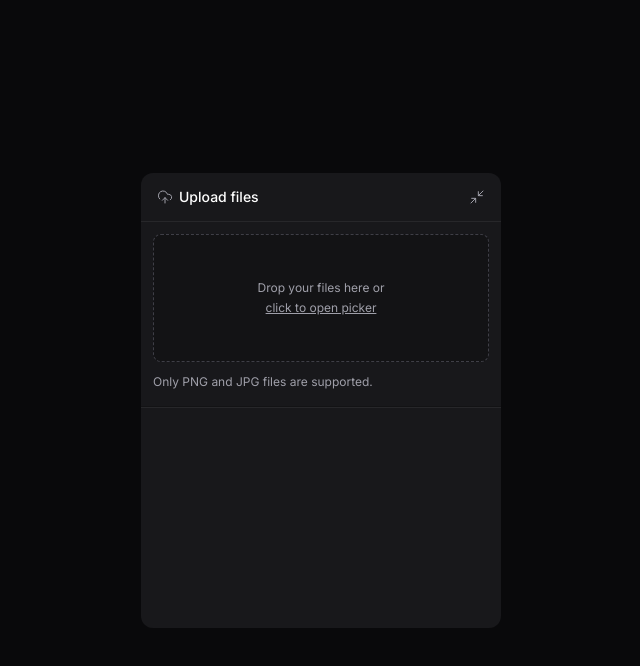
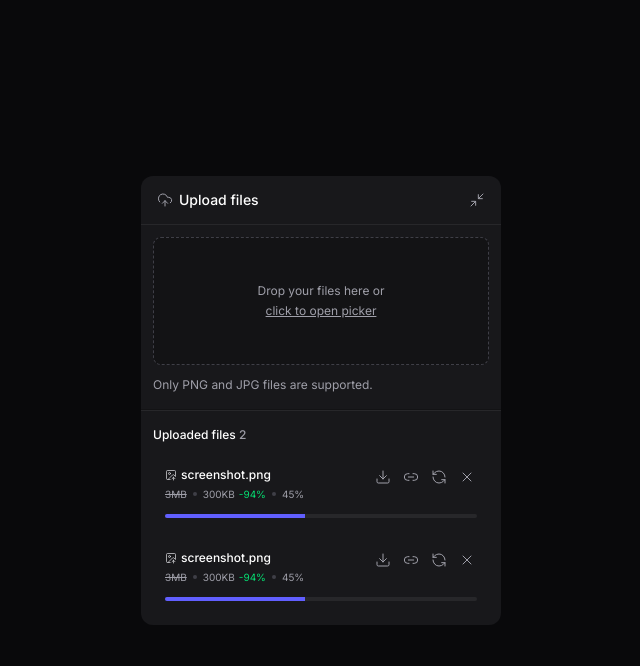
Before and after one commit to eullerbraz/upload-widget, a React (Vite) app: page / in a window 1280 px wide. Both pictures are taken after a click on the button "Upload files". Shown: the top 666 px of the page, without its empty margins (319-959 px from the left). Built offline with nearby package versions, Linux system fonts and the light colour scheme.

Commit message:
feat: Create upload widget upload list component

```diff
--- a/package.json
+++ b/package.json
@@ -11,6 +11,7 @@
   },
   "dependencies": {
     "@radix-ui/react-collapsible": "^1.1.11",
+    "@radix-ui/react-progress": "^1.1.7",
     "@tailwindcss/vite": "^4.1.11",
     "lucide-react": "^0.525.0",
     "react": "^19.1.0",
--- /dev/null
+++ b/src/components/upload-widget-upload-item.tsx
@@ -0,0 +1,56 @@
+import * as Progress from '@radix-ui/react-progress';
+import { Download, ImageUp, Link2, RefreshCcw, X } from 'lucide-react';
+import { Button } from './ui/button';
+
+export function UploadWidgetUploadItem() {
+  return (
+    <div className='p-3 rounded-lg flex flex-col gap-3 shadow-shape-content bg-white/2 relative overflow-hidden'>
+      <div className='flex flex-col gap-1'>
+        <span className='text-xs font-medium flex items-center gap-1'>
+          <ImageUp className='size-3 text-zinc-300' strokeWidth={1.5} />
+          <span>screenshot.png</span>
+        </span>
+
+        <span className='text-xxs text-zinc-400 flex gap-1.5 items-center'>
+          <span className='line-through'>3MB</span>
+          <div className='size-1 rounded-full bg-zinc-700'></div>
+          <span>
+            <span>300KB</span>
+            <span className='text-green-400 ml-1'>-94%</span>
+          </span>
+          <div className='size-1 rounded-full bg-zinc-700'></div>
+          <span>45%</span>
+        </span>
+      </div>
+
+      <Progress.Root className='bg-zinc-800 rounded-full h-1 overflow-hidden'>
+        <Progress.Indicator
+          className='bg-indigo-500 h-1'
+          style={{ width: '45%' }}
+        />
+      </Progress.Root>
+
+      <div className='absolute top-2.5 right-2.5 flex items-center gap-1'>
+        <Button size='icon-sm'>
+          <Download className='size-4' strokeWidth={1.5} />
+          <span className='sr-only'>Download compressed image</span>
+        </Button>
+
+        <Button size='icon-sm'>
+          <Link2 className='size-4' strokeWidth={1.5} />
+          <span className='sr-only'>Copy remote URL</span>
+        </Button>
+
+        <Button size='icon-sm'>
+          <RefreshCcw className='size-4' strokeWidth={1.5} />
+          <span className='sr-only'>Retry upload</span>
+        </Button>
+
+        <Button size='icon-sm'>
+          <X className='size-4' strokeWidth={1.5} />
+          <span className='sr-only'>Cancel upload</span>
+        </Button>
+      </div>
+    </div>
+  );
+}
--- a/src/components/upload-widget-upload-list.tsx
+++ b/src/components/upload-widget-upload-list.tsx
@@ -1,3 +1,16 @@
+import { UploadWidgetUploadItem } from './upload-widget-upload-item';
+
 export function UploadWidgetUploadList() {
-  return <div className='px-3 h-48'></div>;
+  return (
+    <div className='px-3 flex flex-col gap-3'>
+      <span className='text-xs font-medium'>
+        Uploaded files <span className='text-zinc-400'>{2}</span>
+      </span>
+
+      <div className='space-y-2'>
+        <UploadWidgetUploadItem />
+        <UploadWidgetUploadItem />
+      </div>
+    </div>
+  );
 }
--- a/src/index.css
+++ b/src/index.css
@@ -6,4 +6,5 @@
   --shadow-shape: '0px 8px 8px rgba(0, 0, 0, 0.1), 0px 4px 4px rgba(0, 0, 0, 0.1), 0px 2px 2px rgba(0, 0, 0, 0.1), 0px 0px 0px 1px rgba(0, 0, 0, 0.1), inset 0px 0px 0px 1px rgba(255, 255, 255, 0.03), inset 0px 1px 0px rgba(255, 255, 255, 0.03)';
   --shadow-shape-content: '0px 0px 0px 1px rgba(0, 0, 0, 0.25), inset 0px 1px 0px rgba(255, 255, 255, 0.02), inset 0px 0px 0px 1px rgba(255, 255, 255, 0.02)';
   --opacity-2: 0.02;
+  --text-xxs: 0.625rem;
 }
```
Also changed, not shown: 1 other file (tests, documents, lock files or other folders).
